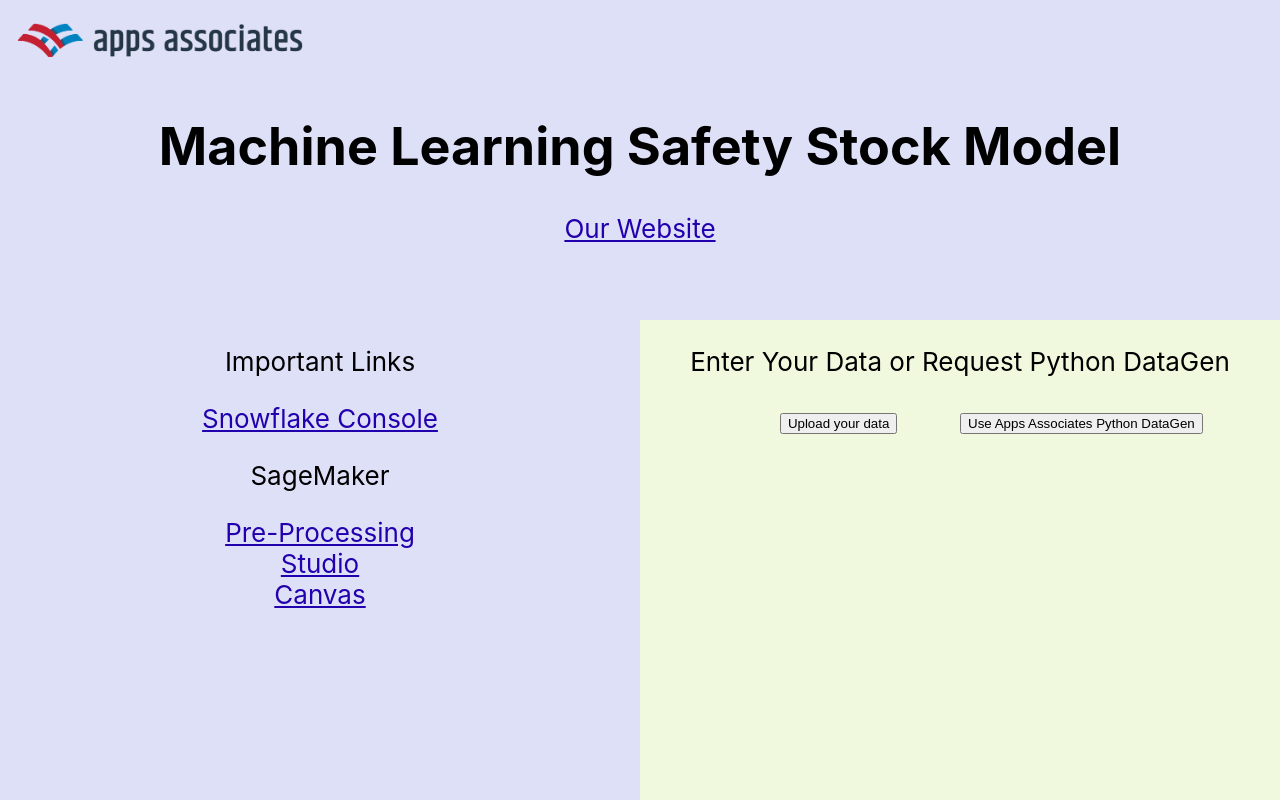
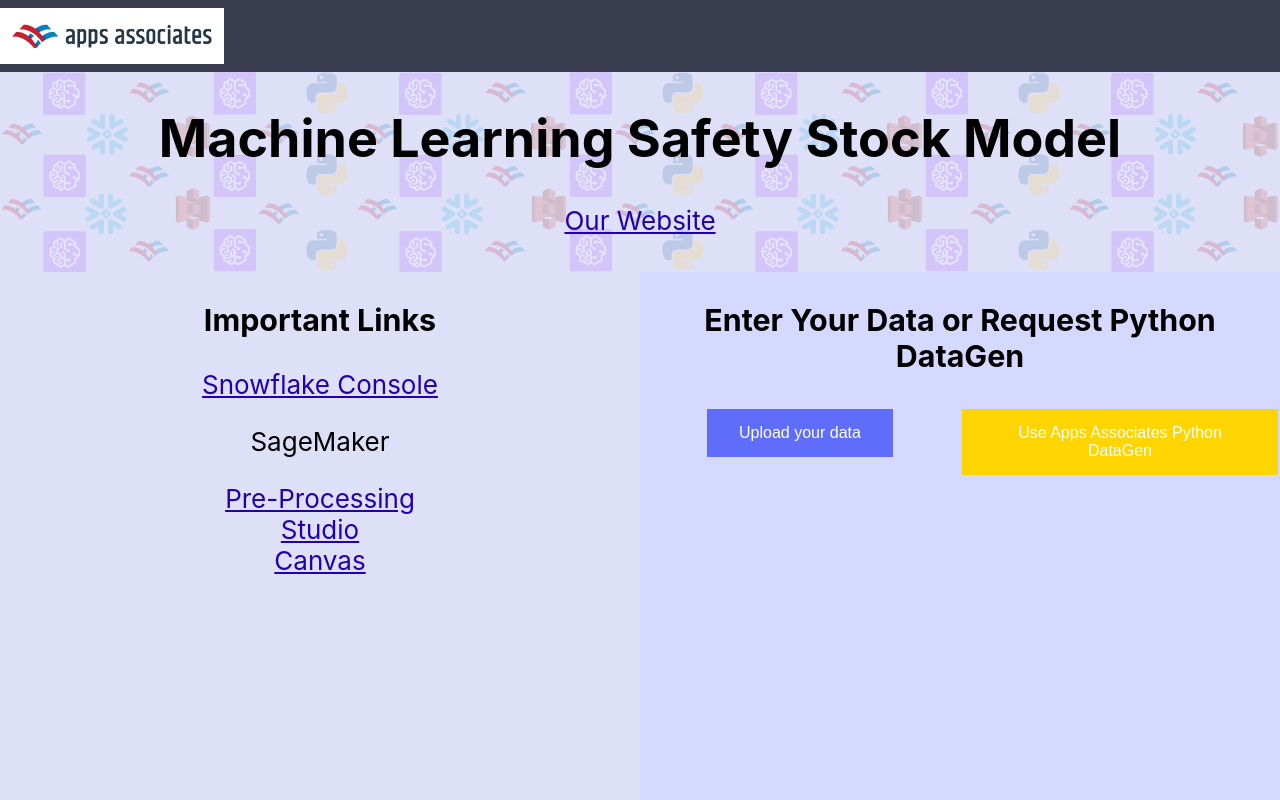
Before and after one commit to colinmartin01/ml_launch_page, a React (Create React App) app: page / in a window 1280 px wide. Shown: the top 800 px of the page. Built offline with nearby package versions, Linux system fonts and the light colour scheme.

Commit message:
cleaned up styles sheet, updated UI
- Created parent/child styles for the App-body and button styles to increase modularity
- Added custom header background
- Added new button style
- Changed various background colorings

```diff
--- a/src/App.css
+++ b/src/App.css
@@ -2,8 +2,13 @@
   text-align: center;
 }
 
+.App-link {
+  color: #2300ae;
+}
+
 .App-logo {
-  height: 10vmin;
+  height: 7vmin;
+  background-color: white;
   pointer-events: none;
 }
 
@@ -16,7 +21,7 @@
 */
 
 .splitScreen {
-  height: 100vh;
+  min-height: 50vh;
   display: grid;
   grid-template-columns: 1fr 1fr;
   grid-template-rows: 1fr;
@@ -33,24 +38,37 @@
 }
 
 .Logo-header {
-  background-color: #dee0f8;
+  background-color: #3a3c4f;
+  min-height: 9vh;
   display: flex;
   flex-direction: column;
   align-items: flex-start;
+  justify-content: center;
 }
 
-.App-header {
-  background-color: #dee0f8;
-  min-height: 30vh;
-  display: flex;
-  flex-direction: column;
-  align-items: center;
-  font-size: calc(10px + 2vmin);
-  color: rgb(0, 0, 0);
+/* button parent style */
+.button {
+  background-color: #606dfa;
+  border: none;
+  color: white;
+  padding: 15px 32px;
+  text-align: center;
+  text-decoration: none;
+  display: inline-block;
+  font-size: 16px;
+  margin: 4px 2px;
+  cursor: pointer;
 }
 
-.App-body-links {
-  background-color: #dee0f8;
+/* button children */
+
+.datagen {
+  background-color: #ffd500;
+}
+
+/* App-body parent style */
+
+.App-body {
   min-height: 70vh;
   display: flex;
   flex-direction: column;
@@ -59,18 +77,22 @@
   color: rgb(0, 0, 0);
 }
 
-.App-body-data {
-  background-color: #f0f8de;
-  min-height: 70vh;
-  display: flex;
-  flex-direction: column;
-  align-items: center;
-  font-size: calc(10px + 2vmin);
-  color: rgb(0, 0, 0);
+/* App-body children */
+
+.header {
+  background: url("launch_page_background.png");
+  background-size: contain;
+  /*background-color: #dee0f8;*/
+  min-height: 25vh;
 }
 
-.App-link {
-  color: #2300ae;
+.links {
+  background-color: #dee0f8;
+}
+
+.data {
+  background-color: #d5d9ff;
+  /*background-color: #f0f8de;*/
 }
 
 /*
--- a/src/App.js
+++ b/src/App.js
@@ -13,7 +13,7 @@
 
 function AppHeader() {
   return (
-    <header className="App-header">
+    <header className="App-body header">
       <h1>
         Machine Learning Safety Stock Model
       </h1>
@@ -31,10 +31,10 @@
 
 function AppBodyLinks() {
   return (
-    <body className="App-body-links">
-      <p>
+    <body className="App-body links">
+      <h3>
         Important Links
-      </p>
+      </h3>
       <a
         className="App-link"
         href="https://appsassc.us-east-1.snowflakecomputing.com/console/login#/?returnUrl=internal%2Fworksheet"
@@ -76,18 +76,18 @@
 
 function AppBodyData({ s3OnClick, datagenOnClick }) {
   return (
-    <body className="App-body-data">
-      <p>
+    <body className="App-body data">
+      <h3>
         Enter Your Data or Request Python DataGen
-      </p>
+      </h3>
       <div className="splitScreen">
         <div className="topPane">
-          <button onClick={s3OnClick}>
+          <button className="button" onClick={s3OnClick}>
             Upload your data
           </button>
         </div>
         <div className="bottomPane">
-          <button onClick={datagenOnClick}>
+          <button className="button datagen" onClick={datagenOnClick}>
             Use Apps Associates Python DataGen
           </button>
         </div>
@@ -98,11 +98,11 @@
 
 function AppBodyS3( {onClick} ) {
   return (
-    <body className="App-body-data">
-      <p>
+    <body className="App-body data">
+      <h3>
         This is S3
-      </p>
-      <button onClick={onClick}>
+      </h3>
+      <button className="button" onClick={onClick}>
         Back
       </button>
     </body>
@@ -111,11 +111,11 @@
 
 function AppBodyDatagen( {onClick} ) {
   return (
-    <body className="App-body-data">
-      <p>
+    <body className="App-body data">
+      <h3>
         This is DataGen
-      </p>
-      <button onClick={onClick}>
+      </h3>
+      <button className="button datagen" onClick={onClick}>
         Back
       </button>
     </body>
```
Also changed, not shown: src/launch_page_background.png (added).
